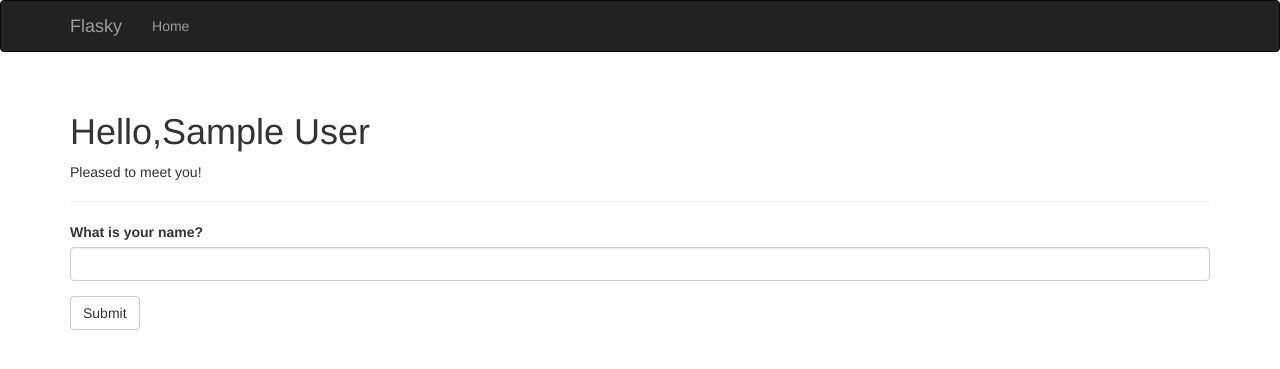
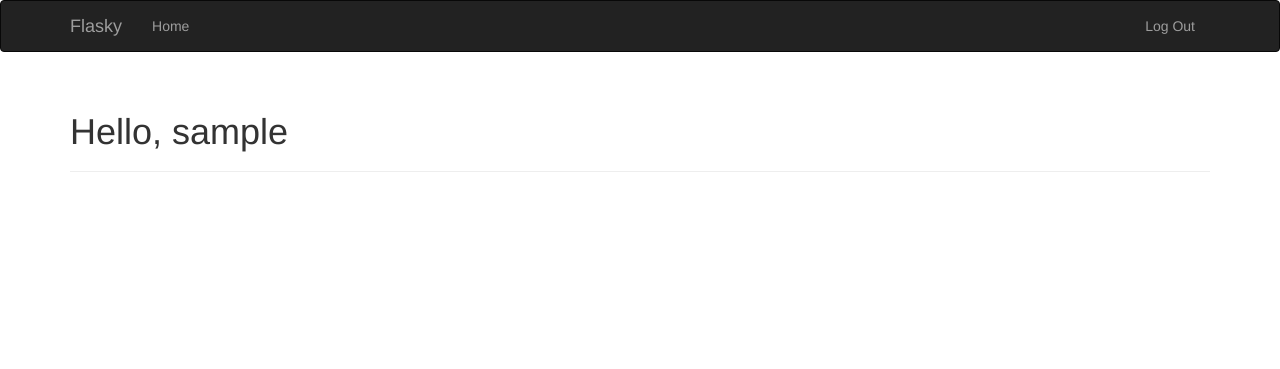
Before and after one commit to Heaveniost/Flask_Web, a Flask app: page / in a window 1280 px wide. Shown: the top 369 px of the page. Run offline with Flask 2, Linux system fonts and the light colour scheme; the visitor is signed in with stand-in values (Sample User, id 1); data comes from the database, SQL or seed files in the repository; some libraries are stand-ins or nearby versions.

Commit message:
Login and logout with Flask-Login(8c)

```diff
--- a/app/main/views.py
+++ b/app/main/views.py
@@ -1,27 +1,7 @@
-from flask import render_template, session, redirect, url_for, current_app
-from .. import db
-from ..models import User
-from ..email import send_email
+from flask import render_template
 from . import main
-from .forms import NameForm
 
 
-@main.route('/', methods=['GET', 'POST'])
+@main.route('/')
 def index():
-    form = NameForm()
-    if form.validate_on_submit():
-        user = User.query.filter_by(username=form.name.data).first()
-        if user is None:
-            user = User(username=form.name.data)
-            db.session.add(user)
-            session['known'] = False
-            if current_app.config['FLASKY_ADMIN']:
-                send_email(current_app.config['FLASKY_ADMIN'], 'New User',
-                           'mail/new_user', user=user)
-        else:
-            session['known'] = True
-        session['name'] = form.name.data
-        return redirect(url_for('.index'))
-    return render_template('index.html',
-                           form=form, name=session.get('name'),
-                           known=session.get('known', False))
+    return render_template('index.html')
--- a/app/models.py
+++ b/app/models.py
@@ -1,5 +1,6 @@
-from . import db
+from . import db, login_manager
 from werkzeug.security import generate_password_hash,check_password_hash
+from flask_login import UserMixin
 
 
 class Role(db.Model):
@@ -12,9 +13,10 @@ class Role(db.Model):
         return '<Role %r>' % self.name
 
 
-class User(db.Model):
+class User(UserMixin, db.Model):
     __tablename__ = 'users'
     id = db.Column(db.Integer, primary_key=True)
+    email = db.Column(db.String(64), unique=True, index=True)
     username = db.Column(db.String(64), unique=True, index=True)
     role_id = db.Column(db.Integer, db.ForeignKey('roles.id'))
     password_hash = db.Column(db.String(128))
@@ -32,3 +34,8 @@ class User(db.Model):
 
     def __repr__(self):
         return '<User %r>' % self.username
+
+
+@login_manager.user_loader
+def load_user(user_id):
+    return User.query.get(int(user_id))
--- a/app/templates/auth/login.html
+++ b/app/templates/auth/login.html
@@ -1,4 +1,5 @@
 {% extends "base.html" %}
+{% import "bootstrap/wtf.html" as wtf %}
 
 {% block title %}Flasky - Login{% endblock %}
 
@@ -6,4 +7,7 @@
 <div class="page-header">
 	<h1>Login</h1>
 </div>
+<div class="col-md-4">
+	{{ wtf.quick_form(form) }}
+</div>
 {% endblock %}
--- a/app/templates/base.html
+++ b/app/templates/base.html
@@ -24,6 +24,13 @@
 			<ul class="nav navbar-nav">
 				<li><a href="/">Home</a></li>
 			</ul>
+			<ul class="nav navbar-nav navbar-right">
+				{% if current_user.is_authenticated %}
+				<li><a href="{{ url_for('auth.logout') }}">Log Out</a></li>
+				{% else %}
+				<li><a href="{{ url_for('auth.login') }}">Log In</a></li>
+				{% endif %}
+			</ul>
 		</div>
 	</div>
 </div>
--- a/app/templates/index.html
+++ b/app/templates/index.html
@@ -1,16 +1,9 @@
 {% extends "base.html" %}
-{% import "bootstrap/wtf.html" as wtf %}
 
 {% block title%}Flasky{% endblock %}
 
 {% block page_content %}
 <div class="page-header">
-	<h1>Hello,{% if name%}{{ name }}{% else %}Stranger{% endif %}</h1>
-	{% if not konwn %}
-	<p>Pleased to meet you!</p>
-	{% else %}
-	<p>Happy to see you again!</p>
-	{% endif %}
+	<h1>Hello, {% if current_user.is_authenticated %}{{ current_user.username }}{% else %}Stranger{% endif %}</h1>
 </div>
-{{ wtf.quick_form(form) }}
 {% endblock%}
```
Also changed, not shown: app/__init__.py (+8 -0 lines), app/auth/forms.py (added, +10 -0 lines), app/auth/views.py (+21 -4 lines), migrations/versions/e868bcdf32a5_initila_migration.py (added, +30 -0 lines).
